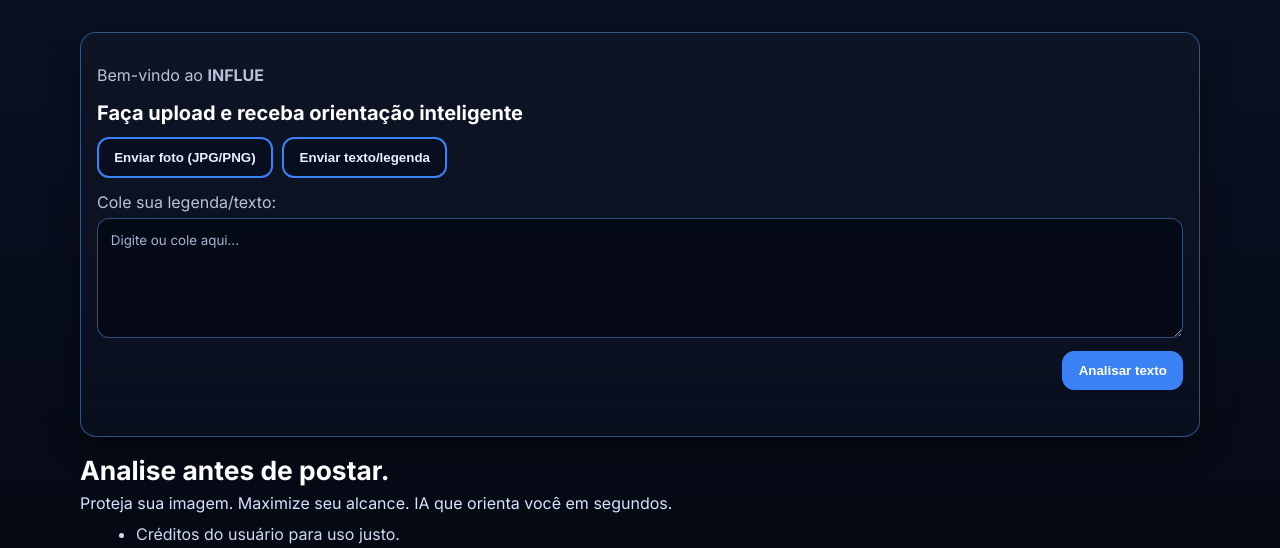
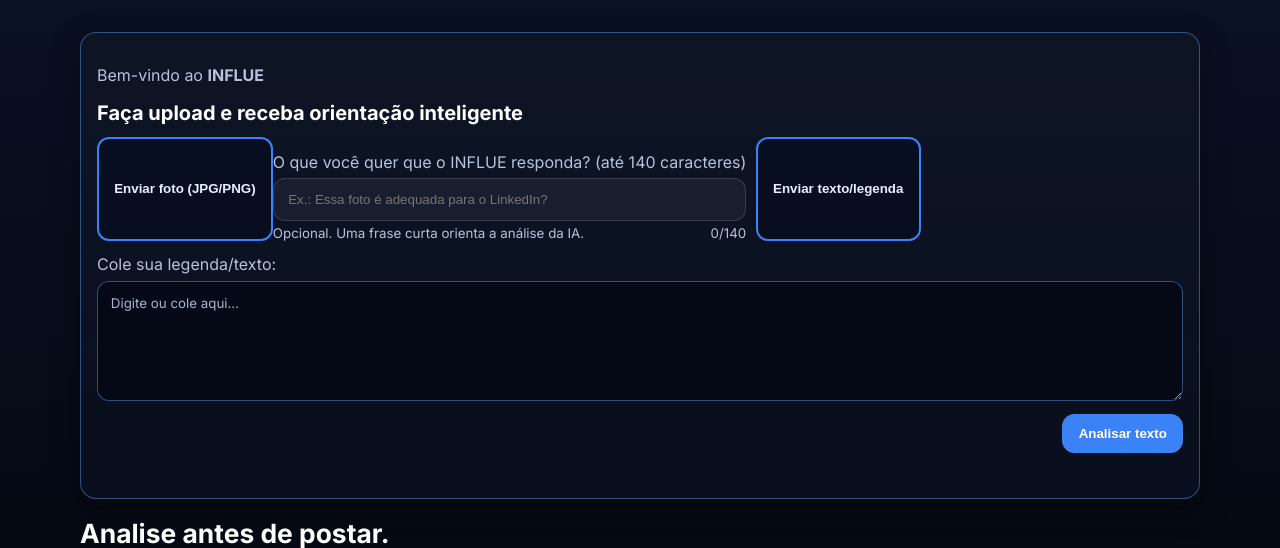
Before and after one commit to marcelojtor/influesafe, a Flask app: page / in a window 1280 px wide. Shown: the part 85-633 px from the top of the page. Run offline with Flask 3, Linux system fonts and the light colour scheme; data comes from the database, SQL or seed files in the repository; parts of the project's set-up code (start-up, migrations or seed data) failed here and were passed over; some libraries are stand-ins or nearby versions.

Commit message:
Update index.html

```diff
--- a/templates/index.html
+++ b/templates/index.html
@@ -13,6 +13,26 @@
         <button type="button" class="btn btn-outline" id="btn-photo" aria-controls="photo-input">
           Enviar foto (JPG/PNG)
         </button>
+
+        <!-- Campo de intenção (opcional) -->
+        <div class="field" style="margin-top:.75rem;">
+          <label for="intent" class="label">
+            O que você quer que o INFLUE responda? <span class="muted">(até 140 caracteres)</span>
+          </label>
+          <input
+            id="intent"
+            name="intent"
+            type="text"
+            maxlength="140"
+            placeholder="Ex.: Essa foto é adequada para o LinkedIn?"
+            aria-describedby="intent-help intent-counter"
+            autocomplete="off"
+          />
+          <div class="flex between center-v" style="margin-top:.25rem;">
+            <small id="intent-help" class="muted">Opcional. Uma frase curta orienta a análise da IA.</small>
+            <small id="intent-counter" class="muted">0/140</small>
+          </div>
+        </div>
       </form>
 
       <!-- TEXTO -->
@@ -58,4 +78,17 @@
     </ul>
   </section>
 </main>
+
+<!-- Script (local) apenas para o contador de caracteres do campo de intenção -->
+<script>
+  (function () {
+    const intent = document.getElementById('intent');
+    const counter = document.getElementById('intent-counter');
+    if (intent && counter) {
+      const update = () => { counter.textContent = (intent.value || '').length + '/140'; };
+      intent.addEventListener('input', update);
+      update();
+    }
+  })();
+</script>
 {% endblock %}
```
